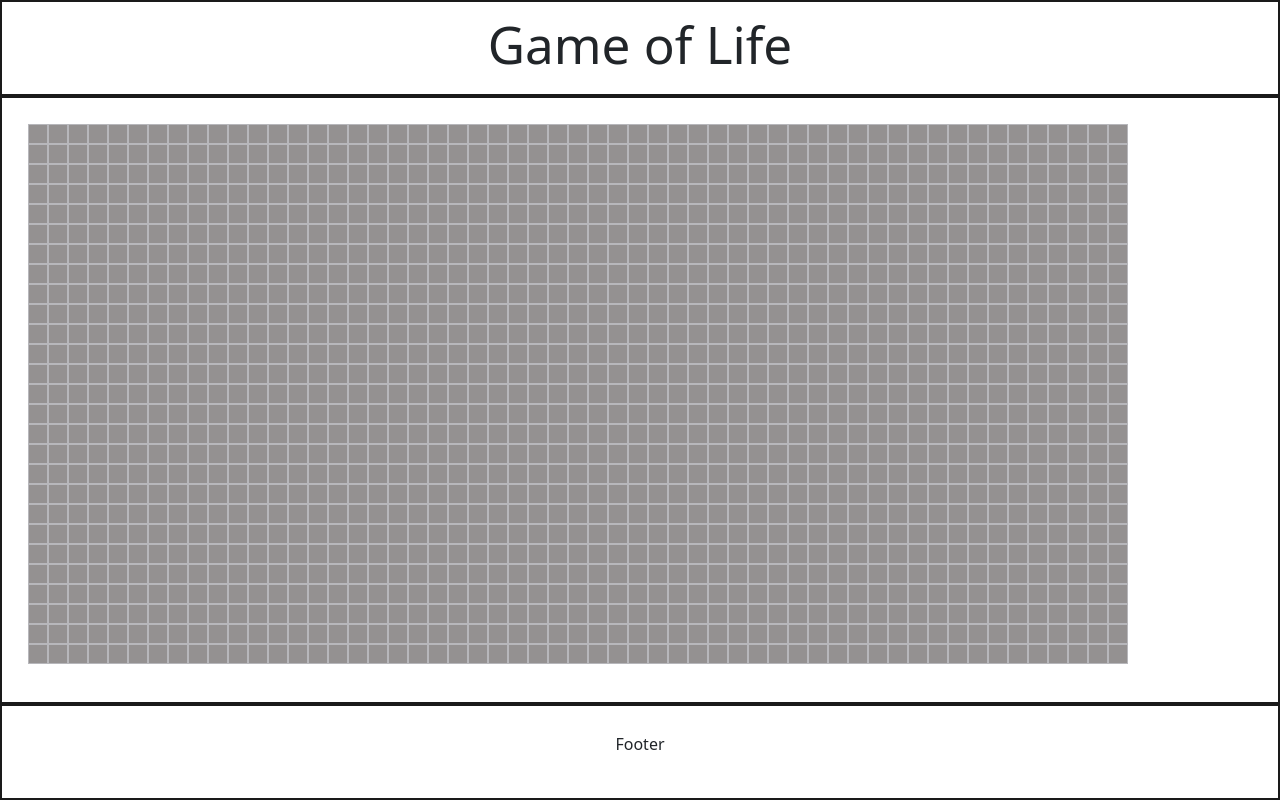
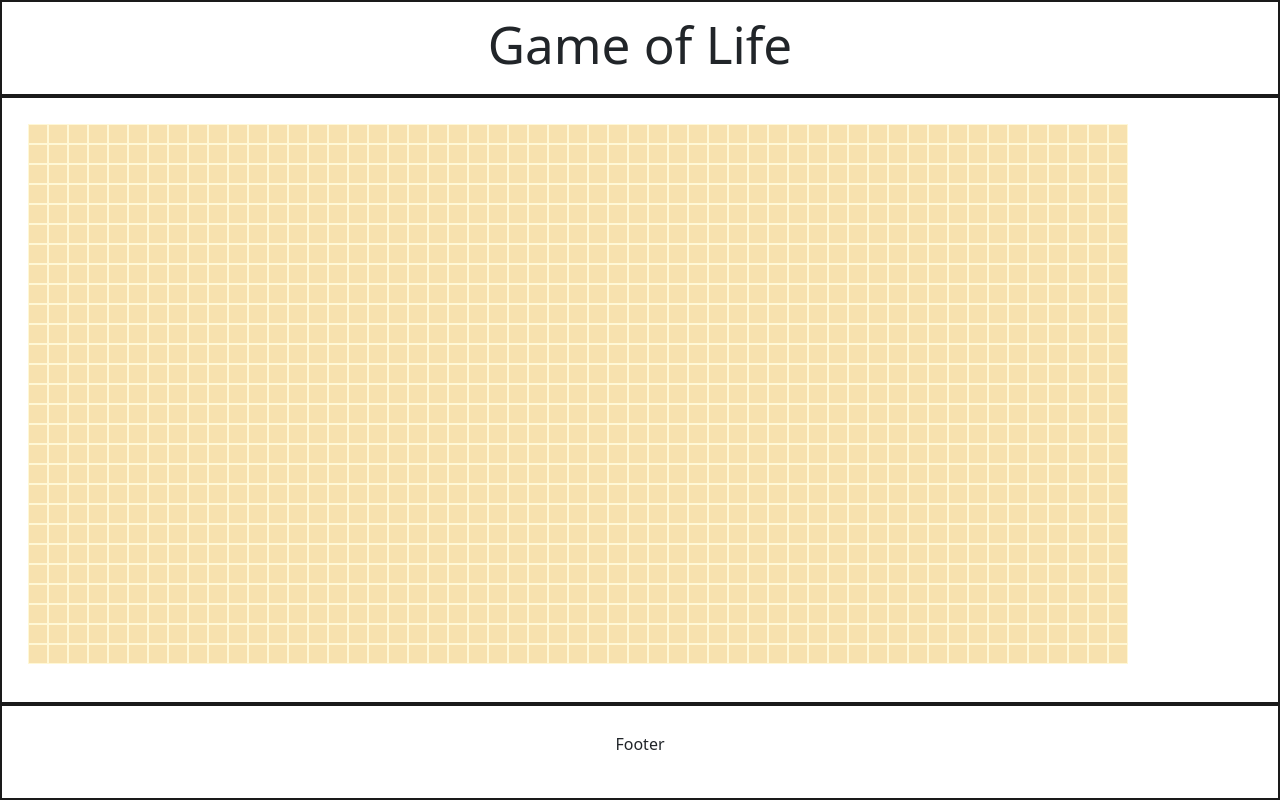
Before and after one commit to Mairold/GameOfLife, a Svelte app: page / in a window 1280 px wide. Built offline with nearby package versions, Linux system fonts and the light colour scheme.

Commit message:
Gameboard Background Colors added.

```diff
--- a/src/Game.svelte
+++ b/src/Game.svelte
@@ -1,40 +1,31 @@
 <script>
 
- import {onMount} from "svelte";
+    import {onMount} from "svelte";
 
- let gameGrid = []
- let height
- let width
- let gameBoard;
+    let gameGrid = []
+    let gameBoard
 
- function calculateGameBoard() {
-     let rect = gameBoard.getBoundingClientRect();
-     console.log('height' + height)
-     console.log('height offset ' + rect.height)
-     console.log('width ' + width)
-     console.log('width offset ' + gameBoard.offsetWidth)
-     let dividedWidth = Math.floor(gameBoard.offsetWidth / 20);
-     let dividedHeight = Math.floor(gameBoard.offsetHeight / 20);
-     console.log('divHeight ' + dividedHeight)
-     console.log('divWidth ' + dividedWidth)
-     let arrayLength = (dividedWidth * dividedHeight)
-     console.log(arrayLength)
-     gameGrid = Array(arrayLength)
+    function calculateGameBoard() {
+        let rows = Math.floor(gameBoard.offsetWidth / 20)
+        let columns = Math.floor(gameBoard.offsetHeight / 20)
+        gameGrid = Array.from({length: (rows * columns)}, (v, i) => i)
+    }
 
-     console.log(gameGrid.length)
+    onresize = calculateGameBoard
+    onMount(() => calculateGameBoard())
 
- }
- onresize = calculateGameBoard
- onMount(() => calculateGameBoard())
+    function setCellAlive(e) {
+        document.getElementById(e.target.id).classList.toggle('cheese')
+        // document.getElementById(e.target.id).classList.toggle('cell')
+    }
 
 </script>
 <div class="div">
-    <div bind:clientWidth={width} bind:clientHeight={height} bind:this={gameBoard} class="gameBoard">
-        {#each gameGrid as e}
-            <div class="box"></div>
+    <div bind:this={gameBoard} class="gameBoard">
+        {#each gameGrid as cell}
+            <div id="{'cell' + cell}" on:click={setCellAlive} class="cell cheese"></div>
         {/each}
     </div>
-
 </div>
 
 <style>
@@ -48,13 +39,18 @@
 
     .gameBoard {
         display: grid;
-        grid-template: repeat(auto-fill,  20px) / repeat(auto-fill,  20px);
+        grid-template: repeat(auto-fill, 20px) / repeat(auto-fill, 20px);
         width: 90%;
         height: 100%;
     }
 
-    .box {
-        border: rgb(183, 183, 187) solid 0.01rem  ;
-        background-color: #949191;
+    .cell {
+        border: #FFF8D6 solid 0.01rem;
+        background-color: #A4D0A4;
+    }
+
+    .cheese {
+        background-color: #F7E1AE;
+        z-index: 1;
     }
 </style>
```
